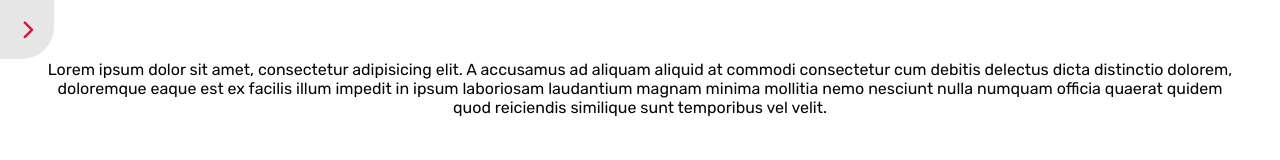
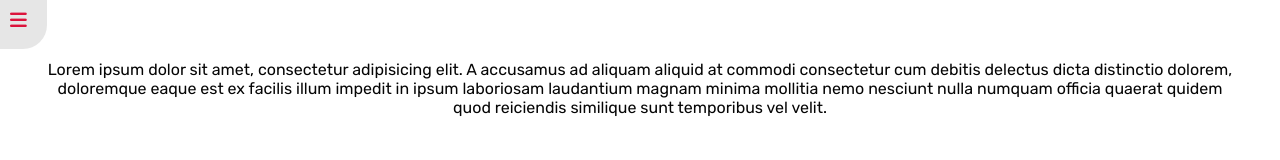
Before and after one commit to MuffinKing-jpeg/LW-status, an Angular app: page /dashboard in a window 1280 px wide. Shown: the top 160 px of the page. Built offline with nearby package versions, Linux system fonts and the light colour scheme.

Commit message:
Fixed few bus in navbar

```diff
--- a/src/app/app.component.html
+++ b/src/app/app.component.html
@@ -1,5 +1,7 @@
-<app-navbar (click)="this.navState.setNavState = false" [classList]="navClass"></app-navbar>
-<div (click)="this.navState.setNavState = true" class="navbar-btn"><i class="fa-solid fa-chevron-right"></i></div>
+<app-navbar [classList]="navClass"></app-navbar>
+<div (click)="this.navState.setNavState = true" class="navbar-btn">
+  <i class="fa-solid fa-bars"></i>
+</div>
 <main>
   <router-outlet></router-outlet>
 </main>
--- a/src/app/app.component.scss
+++ b/src/app/app.component.scss
@@ -5,7 +5,7 @@ app-navbar {
   flex-direction: column;
   position: fixed;
   top: 0;
-  min-height: 100vh;
+  height: 100%;
   background-color: var(--bg-primary);
   color: var(--text-primary);
   width: 280px;
@@ -49,14 +49,14 @@ app-navbar {
   font-size: 1.2rem;
   background-color: var(--shader-90);
   transition: var(--transition);
-  border-radius: 0 0 2rem 0;
+  border-radius: 0 0 1.5rem 0;
 
   &:hover {
     color: var(--ico);
   }
 
   i {
-    padding: $gap;
+    padding: $gap-sm $gap $gap $gap-sm;
   }
 
 }
--- a/src/app/navbar/navbar.component.html
+++ b/src/app/navbar/navbar.component.html
@@ -4,6 +4,7 @@
   </a>
   <app-theme-btn></app-theme-btn>
 </div>
+<div (click)="this.navState.setNavState = false" class="nav-main">
   <ul class="nav-list">
     <li [class]="{'nav-item': true,
     'nav-active': this.navState.currentPath === '/dashboard'}">
@@ -28,3 +29,4 @@
     <a class="btn" href="https://t.me/logicworld"><i class="socialBtn fab fa-telegram-plane svg-fa"></i></a>
     <a class="btn" href="https://github.com/LogicWorlds"><i class="socialBtn fab fa-github svg-fa"></i></a>
   </div>
+</div>
--- a/src/app/navbar/navbar.component.scss
+++ b/src/app/navbar/navbar.component.scss
@@ -8,10 +8,15 @@
   padding: $gap;
 }
 
-.nav-list {
-padding-inline-start: 0;
+.nav-main {
+  height: 100%;
+  display: flex;
+  flex-direction: column;
 }
 
+.nav-list {
+  padding-inline-start: 0;
+}
 
 
 .nav-item {
@@ -21,7 +26,7 @@ padding-inline-start: 0;
 
 
   button {
-    transition: padding-left  calc(var(--transition-speed) / 2);
+    transition: var(--transition), padding-left calc(var(--transition-speed) / 2);
     padding: $gap-sm;
     width: 100%;
     display: flex;
@@ -29,11 +34,14 @@ padding-inline-start: 0;
     border-radius: 0;
     background-color: transparent;
     color: inherit;
+
     &:hover {
+      color: var(--ico);
       background-color: var(--shader-50);
-    padding-left: $gap;
+      padding-left: $gap;
+    }
   }
-  }
+
   &--ico {
     width: 15%;
   }
@@ -62,6 +70,7 @@ padding-inline-start: 0;
     background-color: var(--bg-secondary);
     color: var(--text-secondary);
     padding-left: $gap;
+
     &:hover {
       background-color: var(--bg-secondary);
     }
```
Lines whose indentation alone changed are shown as unchanged.
